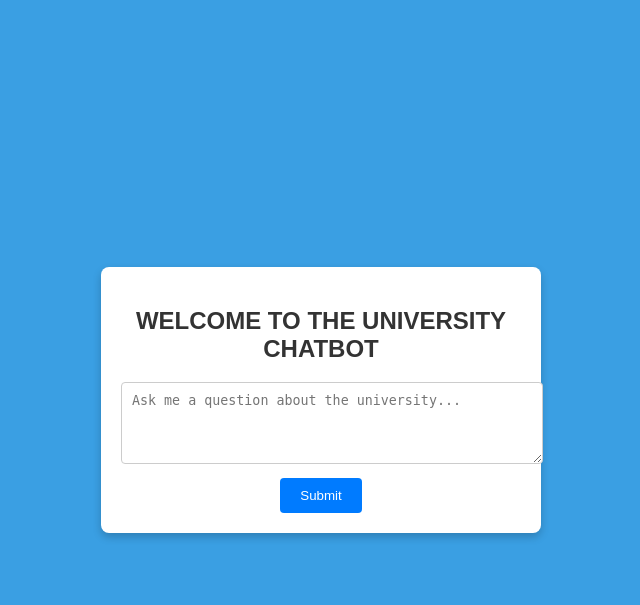
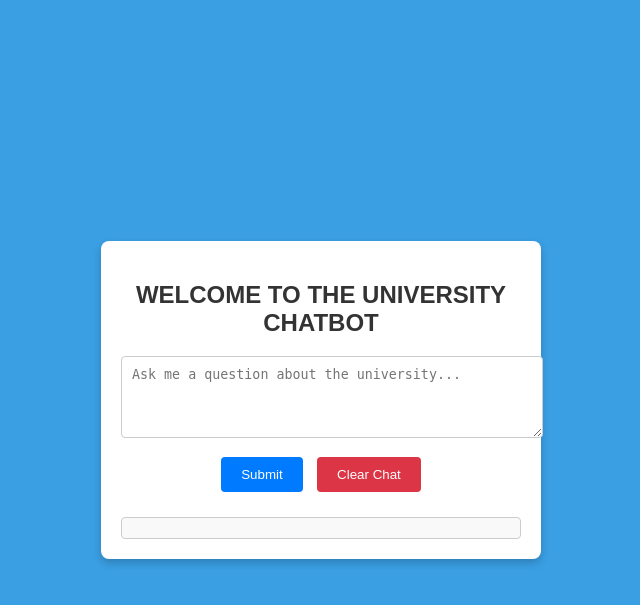
Before and after one commit to pacifique05/Chatbot_project-SUMMATIVE-23RP01253-, a Flask app: page / in a window 1280 px wide. Shown: the top 605 px of the page, without its empty margins (319-959 px from the left). Run offline with Flask 2, Linux system fonts and the light colour scheme; parts of the project's set-up code (start-up, migrations or seed data) failed here and were passed over.

Commit message:
chatbot univeristy updated 5h45min

```diff
--- a/app.py
+++ b/app.py
@@ -1,10 +1,7 @@
-
 import nltk
-nltk.download('punkt_tab')
-from flask import Flask, request, render_template
+from flask import Flask, request, render_template, session
 from sklearn.metrics.pairwise import cosine_similarity
 from sklearn.feature_extraction.text import TfidfVectorizer
-import nltk
 from nltk.corpus import stopwords
 from nltk.tokenize import word_tokenize
 from data.questions import QUESTIONS  # Import the QUESTIONS dictionary
@@ -15,8 +12,7 @@ nltk.download('punkt')
 
 # Initialize Flask app
 app = Flask(__name__)
-
-#add the way of chat when the question ask and able display on the screen
+app.secret_key = 'your_secret_key'  # Required for session functionality
 
 # Preprocess questions
 stop_words = set(stopwords.words('english'))
@@ -27,34 +23,46 @@ def preprocess(text):
 processed_questions = {q: preprocess(q) for q in QUESTIONS.keys()}
 answers = list(QUESTIONS.values())
 
-@app.route('/')
-def chatbot_form():
-    return render_template('chatbot.html')
+@app.route('/', methods=['GET', 'POST'])
+def chatbot():
+    # Initialize chat history in session if not present
+    if 'chat_history' not in session:
+        session['chat_history'] = []
 
-@app.route('/', methods=['POST'])
-def chatbot_response():
-    user_question = request.form['question']
-    preprocessed_user_question = preprocess(user_question)
+    if request.method == 'POST':
+        action = request.form.get('action')  # Determine which button was clicked
 
-    # Combine user question with stored questions for vectorization
-    corpus = [preprocessed_user_question] + list(processed_questions.values())
+        if action == 'submit':  # When submitting a new question
+            user_question = request.form['question']
+            preprocessed_user_question = preprocess(user_question)
 
-    # Vectorize questions using TF-IDF
-    vectorizer = TfidfVectorizer()
-    tfidf_matrix = vectorizer.fit_transform(corpus)
+            # Combine user question with stored questions for vectorization
+            corpus = [preprocessed_user_question] + list(processed_questions.values())
 
-    # Calculate cosine similarity
-    similarities = cosine_similarity(tfidf_matrix[0:1], tfidf_matrix[1:])
-    most_similar_index = similarities.argsort()[0, -1]  # Index of the most similar question
-    similarity_score = similarities[0, most_similar_index]
+            # Vectorize questions using TF-IDF
+            vectorizer = TfidfVectorizer()
+            tfidf_matrix = vectorizer.fit_transform(corpus)
 
-    # Set a similarity threshold
-    if similarity_score > 0.5:  # Adjust threshold as needed
-        response = answers[most_similar_index]
-    else:
-        response = "Sorry, I don't understand that question."
+            # Calculate cosine similarity
+            similarities = cosine_similarity(tfidf_matrix[0:1], tfidf_matrix[1:])
+            most_similar_index = similarities.argsort()[0, -1]  # Index of the most similar question
+            similarity_score = similarities[0, most_similar_index]
 
-    return render_template('chatbot.html', question=user_question, answer=response)
+            # Set a similarity threshold
+            if similarity_score > 0.5:  # Adjust threshold as needed
+                response = answers[most_similar_index]
+            else:
+                response = "Sorry, I don't understand that question."
+
+            # Append question and response to chat history
+            session['chat_history'].append({'question': user_question, 'answer': response})
+            session.modified = True  # Mark session as modified to save changes
+
+        elif action == 'clear':  # When clearing the chat
+            session.pop('chat_history', None)  # Completely remove chat history from the session
+            session.modified = True  # Mark session as modified to save changes
+
+    return render_template('chatbot.html', chat_history=session.get('chat_history', []))
 
 if __name__ == '__main__':
     app.run(debug=True, host='127.0.0.1', port=5002)
--- a/static/style.css
+++ b/static/style.css
@@ -34,12 +34,32 @@ button {
     padding: 10px 20px;
     border-radius: 4px;
     cursor: pointer;
+    margin: 5px;
+}
+
+button.clear {
+    background-color: #dc3545;
 }
 
 button:hover {
     background-color: #0056b3;
 }
 
-.response {
+button.clear:hover {
+    background-color: #c82333;
+}
+
+.chat-history {
     margin-top: 20px;
+    text-align: left;
+    max-height: 300px;
+    overflow-y: auto;
+    border: 1px solid #ccc;
+    padding: 10px;
+    border-radius: 4px;
+    background-color: #f9f9f9;
 }
+
+.chat-entry {
+    margin-bottom: 10px;
+}
--- a/templates/chatbot.html
+++ b/templates/chatbot.html
@@ -8,17 +8,24 @@
 </head>
 <body>
     <div class="container">
-        <h2>WELCOME TO THE UNIVERSITY  CHATBOT </h2>
+        <h2>WELCOME TO THE UNIVERSITY CHATBOT</h2>
+
+        <!-- Chat Form -->
         <form method="POST">
-            <textarea name="question" placeholder="Ask me a question about the university..." rows="4"></textarea><br>
-            <button type="submit" class="btn">Submit</button>
+            <textarea name="question" placeholder="Ask me a question about the university..." rows="4" required></textarea><br>
+            <button type="submit" name="action" value="submit" class="btn">Submit</button>
+            <button type="submit" name="action" value="clear" class="btn clear">Clear Chat</button>
         </form>
-        {% if question %}
-        <div class="response">
-            <p><strong>Your Question:</strong> {{ question }}</p>
-            <p><strong>Chatbot Answer:</strong> {{ answer }}</p>
+
+        <!-- Display Chat History -->
+        <div class="chat-history">
+            {% for entry in chat_history %}
+                <div class="chat-entry">
+                    <p><strong>Question:</strong> {{ entry.question }}</p>
+                    <p><strong>Answer:</strong> {{ entry.answer }}</p>
+                </div>
+            {% endfor %}
         </div>
-        {% endif %}
     </div>
 </body>
 </html>
```
